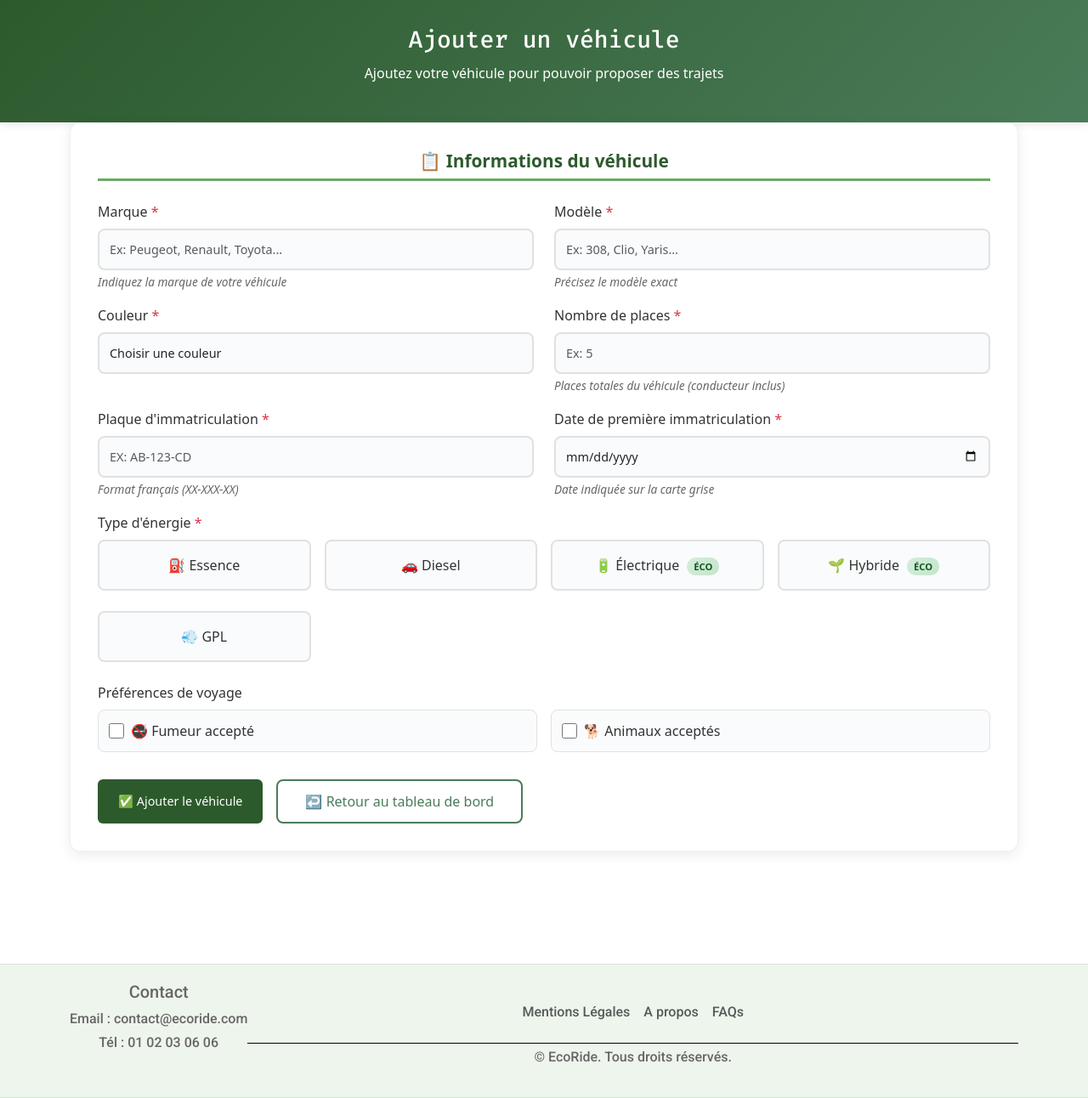
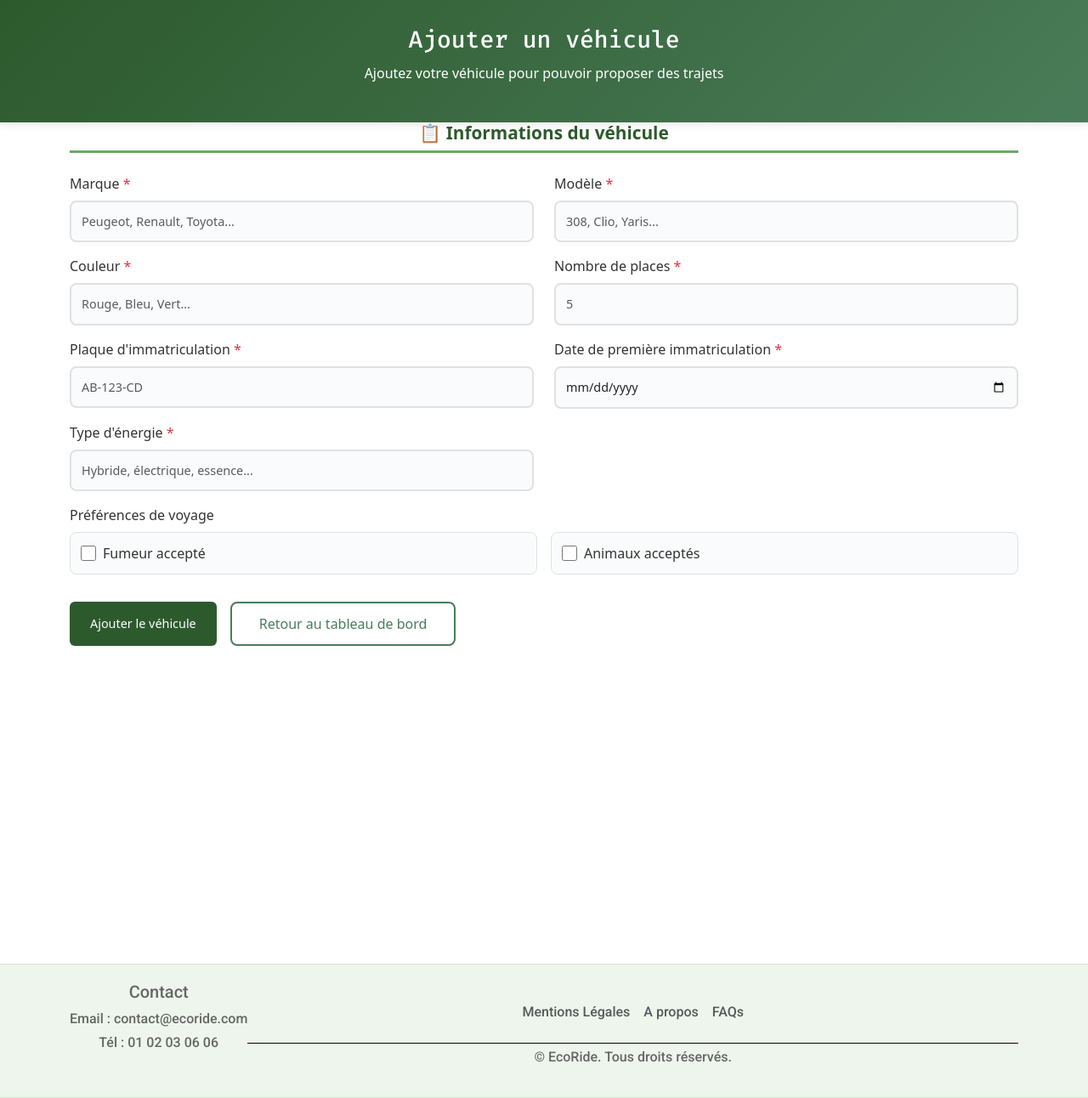
Before and after one commit to AGonzalez8805/EcoRide2, a PHP site: page /views/vehicule/create.php in a window 1280 px wide. Shown: the part 72-1364 px from the top of the page at 85% size. Run offline with PHP 8.4, Linux system fonts and the light colour scheme; some libraries are stand-ins or nearby versions.

Commit message:
Creation de la page ajouter un vehicule + JS

```diff
--- a/views/vehicule/create.php
+++ b/views/vehicule/create.php
@@ -7,122 +7,53 @@
     </div>
 </section>
 
-<div class="container">
-    <div id="vehicleMessage" class="message"></div>
-
-    <div class="vehicle-card">
+<section class="container vehicule-card">
     <h2 class="card-title-dash">📋 Informations du véhicule</h2>
-
-        <form method="POST" action="?controller=vehicule&action=store<?php if (isset($_GET['from'])) echo '&from=' . $_GET['from']; ?>">
-
+    <form method="POST" id="vehiculeForm" action="?controller=vehicule&action=store">
         <!-- Informations de base -->
-            <div class="row">
-                <div class="col-md-6">
-                    <div class="form-group">
+        <section class="row">
+            <div class="col-md-6 form-group">
                 <label for="marque">Marque <span class="required">*</span></label>
-                        <input type="text" id="marque" name="marque" class="form-control" required
-                            placeholder="Ex: Peugeot, Renault, Toyota...">
-                        <div class="info-text">Indiquez la marque de votre véhicule</div>
-                    </div>
+                <input type="text" id="marque" name="marque" class="form-control" required placeholder="Peugeot, Renault, Toyota...">
             </div>
             <div class="col-md-6">
                 <div class="form-group">
                     <label for="modele">Modèle <span class="required">*</span></label>
-                        <input type="text" id="modele" name="modele" class="form-control" required
-                            placeholder="Ex: 308, Clio, Yaris...">
-                        <div class="info-text">Précisez le modèle exact</div>
+                    <input type="text" id="modele" name="modele" class="form-control" required placeholder="308, Clio, Yaris...">
                 </div>
             </div>
+        </section>
+
+        <section class="row">
+            <div class="col-md-6 form-group">
+                <label for="couleur">Couleur <span class="required">*</span></label>
+                <input type="text" id="couleur" name="couleur" class="form-control" required placeholder="Rouge, Bleu, Vert...">
             </div>
-
-            <div class="row">
-                <div class="col-md-6">
-                    <div class="form-group">
-                        <label for="couleur">Couleur <span class="required">*</span></label>
-                        <select id="couleur" name="couleur" class="form-control" required>
-                            <option value="">Choisir une couleur</option>
-                            <option value="blanc">Blanc</option>
-                            <option value="noir">Noir</option>
-                            <option value="gris">Gris</option>
-                            <option value="bleu">Bleu</option>
-                            <option value="rouge">Rouge</option>
-                            <option value="vert">Vert</option>
-                            <option value="jaune">Jaune</option>
-                            <option value="orange">Orange</option>
-                            <option value="marron">Marron</option>
-                            <option value="violet">Violet</option>
-                            <option value="beige">Beige</option>
-                            <option value="argent">Argent</option>
-                        </select>
+            <div class="col-md-6 form-group">
+                <label for="nbPlaces">Nombre de places <span class="required">*</span></label>
+                <input type="number" id="nbPlaces" name="nbPlaces" class="form-control" min="2" max="9" required placeholder="5">
             </div>
-                </div>
-                <div class="col-md-6">
-                    <div class="form-group">
-                        <label for="nbPlaces">Nombre de places <span class="required">*</span></label>
-                        <input type="number" id="nbPlaces" name="nbPlaces" class="form-control"
-                            min="2" max="9" required placeholder="Ex: 5">
-                        <div class="info-text">Places totales du véhicule (conducteur inclus)</div>
-                    </div>
-                </div>
-            </div>
+        </section>
 
         <!-- Immatriculation et date -->
-            <div class="row">
-                <div class="col-md-6">
-                    <div class="form-group">
+        <section class="row">
+            <div class="col-md-6 form-group">
                 <label for="immatriculation">Plaque d'immatriculation <span class="required">*</span></label>
-                        <input type="text" id="immatriculation" name="immatriculation" class="form-control"
-                            required placeholder="Ex: AB-123-CD" style="text-transform: uppercase;">
-                        <div class="info-text">Format français (XX-XXX-XX)</div>
+                <input type="text" id="immatriculation" name="immatriculation" class="form-control" required placeholder="AB-123-CD" style="text-transform: uppercase;">
             </div>
-                </div>
-                <div class="col-md-6">
-                    <div class="form-group">
+            <div class="col-md-6 form-group">
                 <label for="datePremierImmatriculation">Date de première immatriculation <span class="required">*</span></label>
                 <input type="date" id="datePremierImmatriculation" name="datePremierImmatriculation" class="form-control" required>
-                        <div class="info-text">Date indiquée sur la carte grise</div>
             </div>
-                </div>
-            </div>
+        </section>
 
         <!-- Type d'énergie -->
-            <div class="form-group">
-                <label>Type d'énergie <span class="required">*</span></label>
-                <div class="energy-grid">
-                    <div class="energy-option">
-                        <input type="radio" id="essence" name="energie" value="essence" required>
-                        <label for="essence" class="energy-label">
-                            ⛽ Essence
-                        </label>
+        <section class="row">
+            <div class="col-md-6 form-group">
+                <label for="energie">Type d'énergie <span class="required">*</span></label>
+                <input type="text" id="energie" name="energie" class="form-control" required placeholder="Hybride, électrique, essence...">
             </div>
-                    <div class="energy-option">
-                        <input type="radio" id="diesel" name="energie" value="diesel" required>
-                        <label for="diesel" class="energy-label">
-                            🚗 Diesel
-                        </label>
-                    </div>
-                    <div class="energy-option">
-                        <input type="radio" id="electrique" name="energie" value="electrique" required>
-                        <label for="electrique" class="energy-label">
-                            🔋 Électrique
-                            <span class="eco-badge">ÉCO</span>
-                        </label>
-                    </div>
-                    <div class="energy-option">
-                        <input type="radio" id="hybride" name="energie" value="hybride" required>
-                        <label for="hybride" class="energy-label">
-                            🌱 Hybride
-                            <span class="eco-badge">ÉCO</span>
-                        </label>
-                    </div>
-                    <div class="energy-option">
-                        <input type="radio" id="gpl" name="energie" value="gpl" required>
-                        <label for="gpl" class="energy-label">
-                            💨 GPL
-                        </label>
-                    </div>
-                </div>
-            </div>
+        </section>
 
         <!-- Préférences -->
         <div class="form-group">
@@ -130,11 +61,11 @@
             <div class="preferences-grid">
                 <div class="preference-item">
                     <input type="checkbox" id="fumeur" name="preferences[]" value="fumeur_accepte">
-                        <label for="fumeur">🚭 Fumeur accepté</label>
+                    <label for="fumeur">Fumeur accepté</label>
                 </div>
                 <div class="preference-item">
                     <input type="checkbox" id="animaux" name="preferences[]" value="animaux_acceptes">
-                        <label for="animaux">🐕 Animaux acceptés</label>
+                    <label for="animaux">Animaux acceptés</label>
                 </div>
             </div>
         </div>
@@ -142,14 +73,15 @@
         <!-- Boutons d'action -->
         <div class="button-group">
             <button type="submit" class="btn-dashboard">
-                    ✅ Ajouter le véhicule
+                Ajouter le véhicule
             </button>
             <a href="/?controller=user&action=dashboardChauffeur" class="btn-secondary">
-                    ↩️ Retour au tableau de bord
+                Retour au tableau de bord
             </a>
         </div>
     </form>
-    </div>
-</div>
+    <div id="vehicleFormError" class="alert alert-danger d-none"></div>
+
+</section>
 
 <?php require_once APP_ROOT . '/views/footer.php'; ?>
```
Also changed, not shown: public/Modules/Vehicule.js (added, +153 -0 lines), public/app.js (+7 -0 lines), src/Controller/VehiculeController.php (+15 -5 lines). Lines whose indentation alone changed are shown as unchanged.
